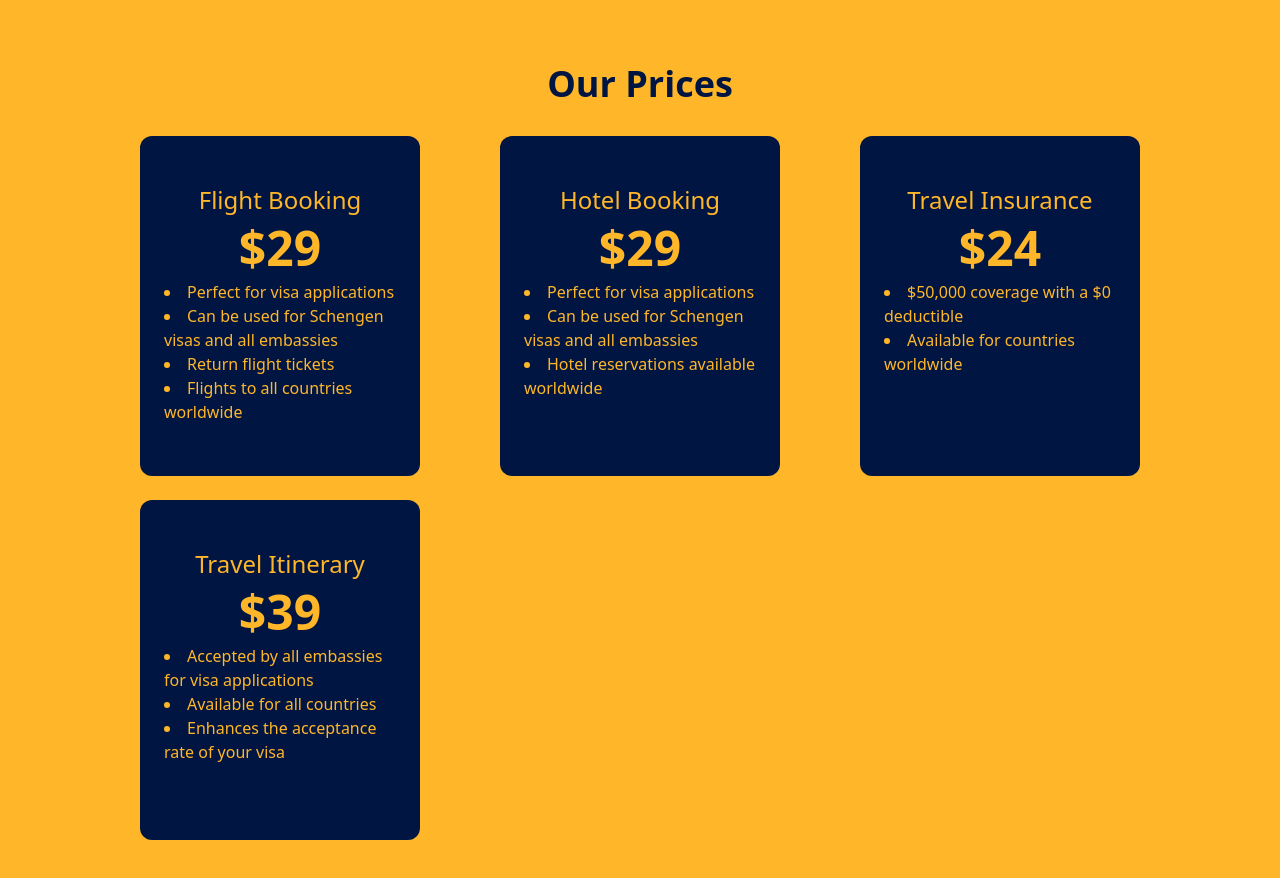
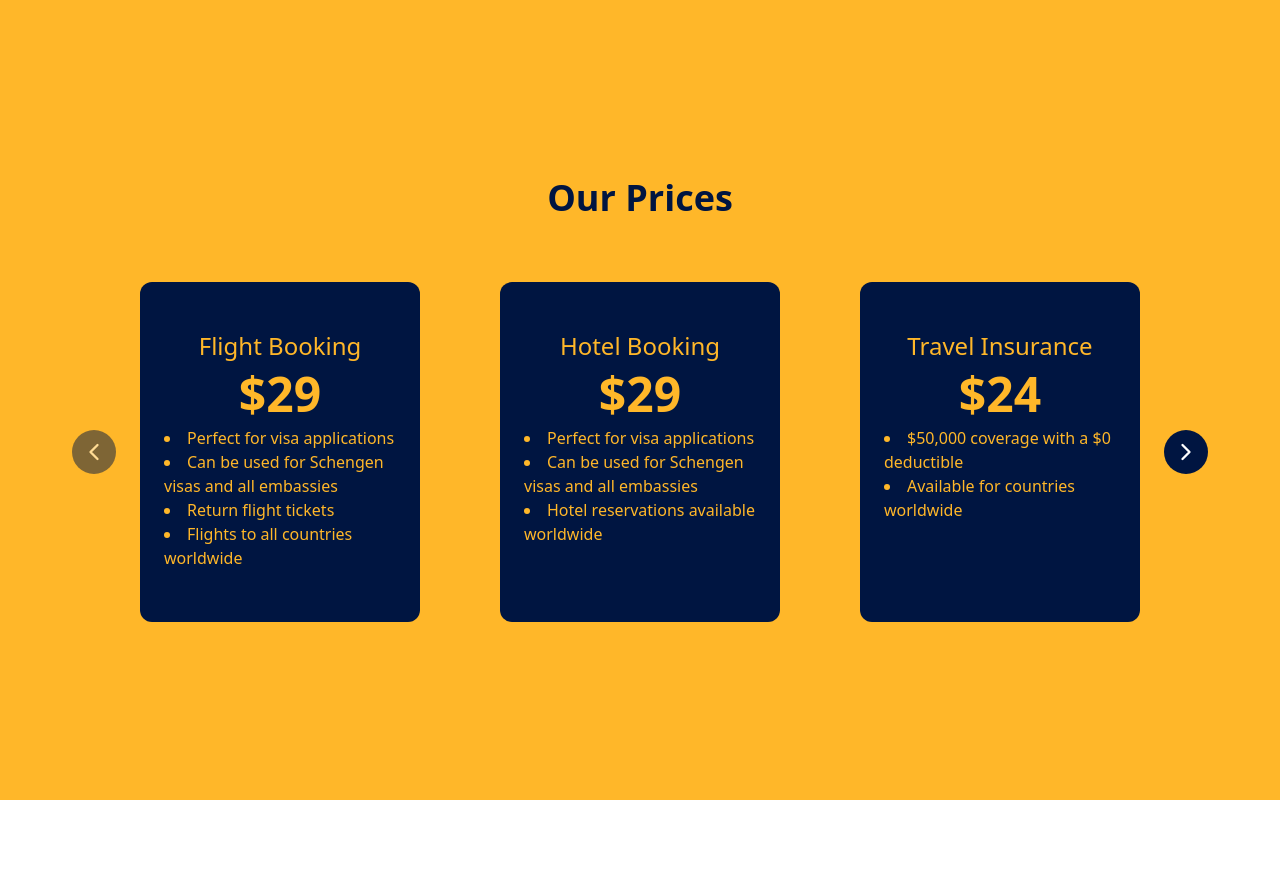
Before and after one commit to llatifah99/web-travel, a React (Vite) app: page / in a window 1280 px wide. Shown: the part 3200-4078 px from the top of the page. After the commit the page ends 4000 px from the top, so only its background shows below. Built offline with nearby package versions, Linux system fonts and the light colour scheme.

Commit message:
styling and add prev next button

```diff
--- a/src/components/CardPrice.jsx
+++ b/src/components/CardPrice.jsx
@@ -1,8 +1,48 @@
+import { useState, useEffect } from "react";
+import { ChevronLeft, ChevronRight } from "lucide-react";
+
+const getCardPerPage = () => {
+  const width = window.innerWidth;
+  if (width < 640) return 1;
+  if (width < 1024) return 2;
+  return 3;
+};
+
 const CardPrice = ({ priceList }) => {
+  const [currentIndex, setCurrentIndex] = useState(0);
+  const [cardsPerPage, setCardsPerPage] = useState(getCardPerPage());
+
+  useEffect(() => {
+    const handleResize = () => setCardsPerPage(getCardPerPage());
+    window.addEventListener("resize", handleResize);
+    return () => window.removeEventListener("resize", handleResize);
+  }, []);
+
+  const handlePrev = () =>
+    setCurrentIndex((prev) => Math.max(prev - cardsPerPage, 0));
+
+  const handleNext = () =>
+    setCurrentIndex((prev) =>
+      Math.min(prev + cardsPerPage, priceList.length - cardsPerPage)
+    );
+
+  const currentItems = priceList.slice(
+    currentIndex,
+    currentIndex + cardsPerPage
+  );
+
   return (
-    <>
+    <div className="relative w-full flex justify-center items-center mt-8">
+      <button
+        onClick={handlePrev}
+        disabled={currentIndex === 0}
+        className="absolute left-2 z-10 bg-blue-001541 hover:bg-blue-950 text-white p-2 rounded-full disabled:opacity-50"
+      >
+        <ChevronLeft size={28} />
+      </button>
+
       <div className="grid gap-6 px-12 w-full max-w-7xl grid-cols-1 sm:grid-cols-2 lg:grid-cols-3 justify-items-center">
-        {priceList.map((item) => (
+        {currentItems.map((item) => (
           <div
             key={item.id}
             className="bg-blue-001541 text-yellow-FFB729 w-[280px] h-[340px] flex flex-col items-center px-6 py-12 rounded-xl"
@@ -17,7 +57,15 @@ const CardPrice = ({ priceList }) => {
           </div>
         ))}
       </div>
-    </>
+
+      <button
+        onClick={handleNext}
+        disabled={currentIndex + cardsPerPage >= priceList.length}
+        className="absolute right-2 z-10 bg-blue-001541 hover:bg-blue-950 text-white p-2 rounded-full disabled:opacity-50"
+      >
+        <ChevronRight size={28} />
+      </button>
+    </div>
   );
 };
 
```
